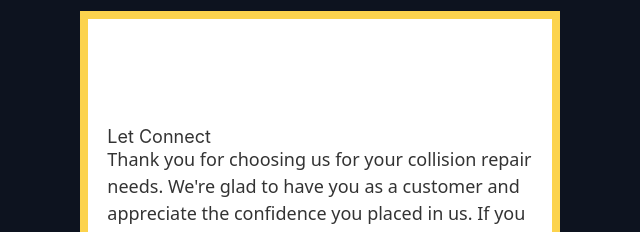
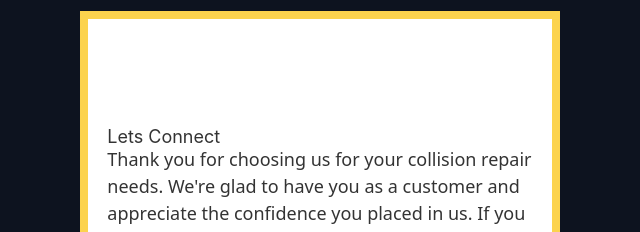
Before and after one commit to austinwhisman/4mCollision, a Gatsby site: page /kia in a window 1280 px wide. Shown: the part 1960-2192 px from the top of the page, 0-640 px from the left. Built offline with nearby package versions, Linux system fonts and the light colour scheme; Gatsby itself is replaced by a stand-in of ours.

Commit message:
fixed typo

```diff
--- a/src/pages/kia.js
+++ b/src/pages/kia.js
@@ -63,7 +63,7 @@ const KiaPage = () => (
         <div className="col-span-1 lg:col-span-2 lg:mt-16 grid grid-cols-1 lg:grid-cols-2 lg:mb-36">
             <div className="w-full lg:w-3/4 relative lg:pt-16 mx-auto lg:border-8 lg:border-yellow-300 bg-white lazyload transition-opacity duration-1000 ease-in-out opacity-0">
                 <div className="relative w-11/12 mx-auto">
-                    <h1 className="mt-8 lazyload transition-opacity duration-1000 ease-in-out opacity-0">Let Connect</h1>
+                    <h1 className="mt-8 lazyload transition-opacity duration-1000 ease-in-out opacity-0">Lets Connect</h1>
                     <p className ="lazyload transition-opacity duration-1000 ease-in-out opacity-0">
                         Thank you for choosing us for your collision repair needs.
                         We're glad to have you as a customer and appreciate the confidence you placed in us.
```
